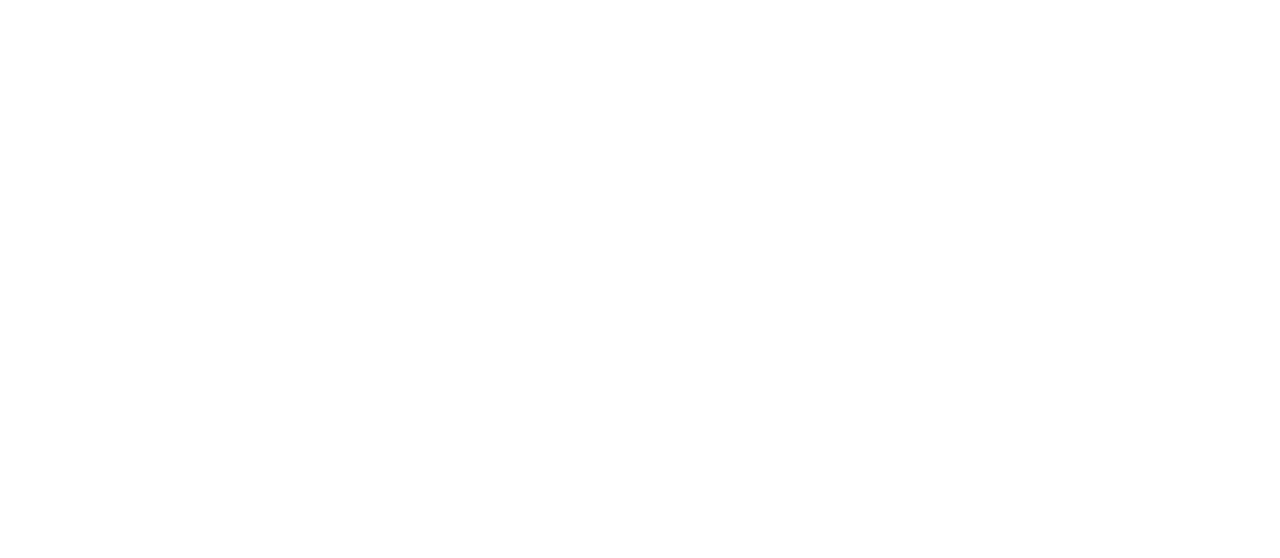
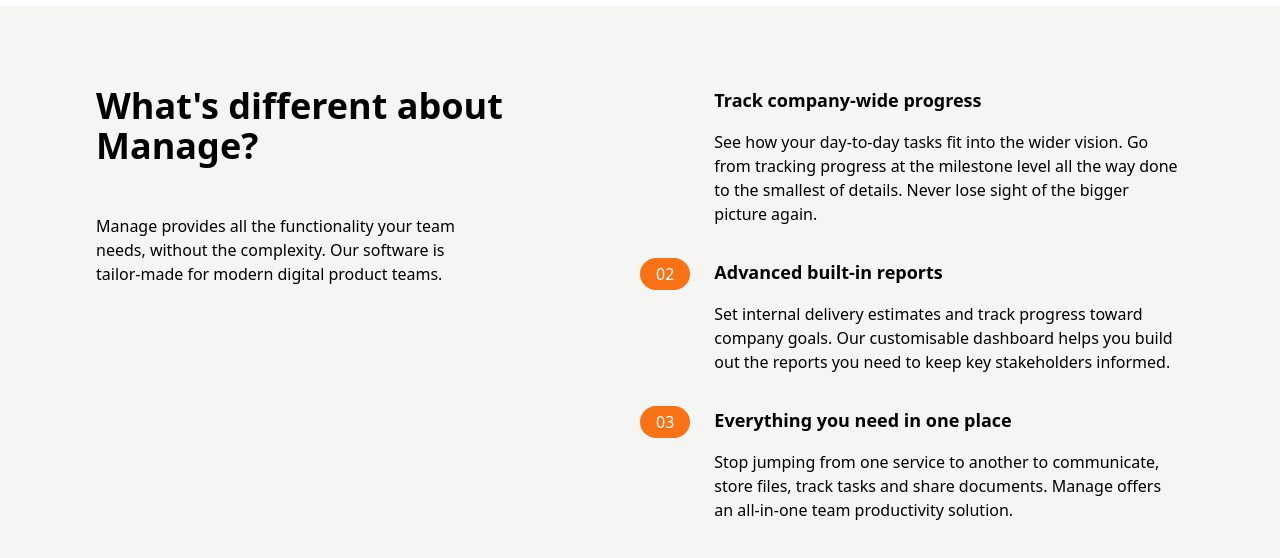
Before and after one commit to SaadaniMohamedAmine/react-revision, a React (Create React App) app: page / in a window 1280 px wide. Shown: the part 910-1468 px from the top of the page. Before the commit the page ends 968 px from the top, so only its background shows below. Built offline with nearby package versions, Linux system fonts and the light colour scheme.

Commit message:
feat:About section

```diff
--- a/src/components/Navbar.js
+++ b/src/components/Navbar.js
@@ -3,7 +3,7 @@
 const Navbar = () => {
   return (
     <div className="">
-     <div className="px-20 py-3 bg-primary flex justify-between items-center text-white">
+     <div className="px-20 py-4 bg-primary flex justify-between items-center text-white fixed w-full top-0 z-50">
        <h1 className="font-bold text-xl">Web Master</h1>
        <ul className="flex justify-between text-md font-semibold">
          <li><a href="">Home</a></li>
--- a/src/feature/Home/index.js
+++ b/src/feature/Home/index.js
@@ -2,7 +2,8 @@
 import Navbar from "../../components/Navbar";
 import Features from "./sections/Features";
 import Hero from "./sections/Hero";
-import "./style.css"
+import About from "./sections/About";
+import "./style.css";
 
 const HomePage = () => {
   return (
@@ -10,6 +11,7 @@
       <Navbar />
       <Hero />
       <Features />
+      <About />
     </>
   );
 };
--- /dev/null
+++ b/src/feature/Home/sections/About.js
@@ -0,0 +1,97 @@
+import React from "react";
+
+const About = () => {
+  return (
+    <section  className="bg-stone-100 px-20 py-10">
+      <div className="container flex flex-col px-4 mx-auto mt-10 space-y-12 md:space-y-0 md:flex-row">
+        <div className="flex flex-col space-y-12 md:w-1/2" data-aos="fade-right">
+          <h2 className="max-w-md text-4xl font-bold text-center md:text-left">
+            What's different about Manage?
+          </h2>
+          <p className="max-w-sm text-center text-darkGrayishBlue md:text-left">
+            Manage provides all the functionality your team needs, without the
+            complexity. Our software is tailor-made for modern digital product
+            teams.
+          </p>
+        </div>
+
+        <div className="flex flex-col space-y-8 md:w-1/2" data-aos="fade-left">
+          <div className="flex flex-col space-y-3 md:space-y-0 md:space-x-6 md:flex-row">
+            <div className="rounded-l-full bg-orange-100 md:bg-transparent">
+              <div className="flex items-center space-x-2">
+                <div className="px-4 py-2 text-white rounded-full md:py-1 bg-orange-500 animate-ping">
+                  01
+                </div>
+                <h3 className="text-base font-bold md:mb-4 md:hidden">
+                  Track company-wide progress
+                </h3>
+              </div>
+            </div>
+
+            <div>
+              <h3 className="hidden mb-4 text-lg font-bold md:block">
+                Track company-wide progress
+              </h3>
+              <p className="text-darkGrayishBlue">
+                See how your day-to-day tasks fit into the wider vision. Go from
+                tracking progress at the milestone level all the way done to the
+                smallest of details. Never lose sight of the bigger picture
+                again.
+              </p>
+            </div>
+          </div>
+
+          <div className="flex flex-col space-y-3 md:space-y-0 md:space-x-6 md:flex-row">
+            <div className="rounded-l-full bg-orange-100 md:bg-transparent">
+              <div className="flex items-center space-x-2">
+                <div className="px-4 py-2 text-white rounded-full md:py-1 bg-orange-500">
+                  02
+                </div>
+                <h3 className="text-base font-bold md:mb-4 md:hidden">
+                  Advanced built-in reports
+                </h3>
+              </div>
+            </div>
+
+            <div>
+              <h3 className="hidden mb-4 text-lg font-bold md:block">
+                Advanced built-in reports
+              </h3>
+              <p className="text-darkGrayishBlue">
+                Set internal delivery estimates and track progress toward
+                company goals. Our customisable dashboard helps you build out
+                the reports you need to keep key stakeholders informed.
+              </p>
+            </div>
+          </div>
+
+          <div className="flex flex-col space-y-3 md:space-y-0 md:space-x-6 md:flex-row">
+            <div className="rounded-l-full bg-orange-100 md:bg-transparent">
+              <div className="flex items-center space-x-2">
+                <div className="px-4 py-2 text-white rounded-full md:py-1 bg-orange-500">
+                  03
+                </div>
+                <h3 className="text-base font-bold md:mb-4 md:hidden">
+                  Everything you need in one place
+                </h3>
+              </div>
+            </div>
+
+            <div>
+              <h3 className="hidden mb-4 text-lg font-bold md:block">
+                Everything you need in one place
+              </h3>
+              <p className="text-darkGrayishBlue">
+                Stop jumping from one service to another to communicate, store
+                files, track tasks and share documents. Manage offers an
+                all-in-one team productivity solution.
+              </p>
+            </div>
+          </div>
+        </div>
+      </div>
+    </section>
+  );
+};
+
+export default About;
--- a/tailwind.config.js
+++ b/tailwind.config.js
@@ -5,7 +5,7 @@
   theme: {
     extend: {
       colors :{
-        primary:"rgba(47,34,17,.5)"
+        primary:"rgba(47,34,17,1)"
       }
     },
   },
```
